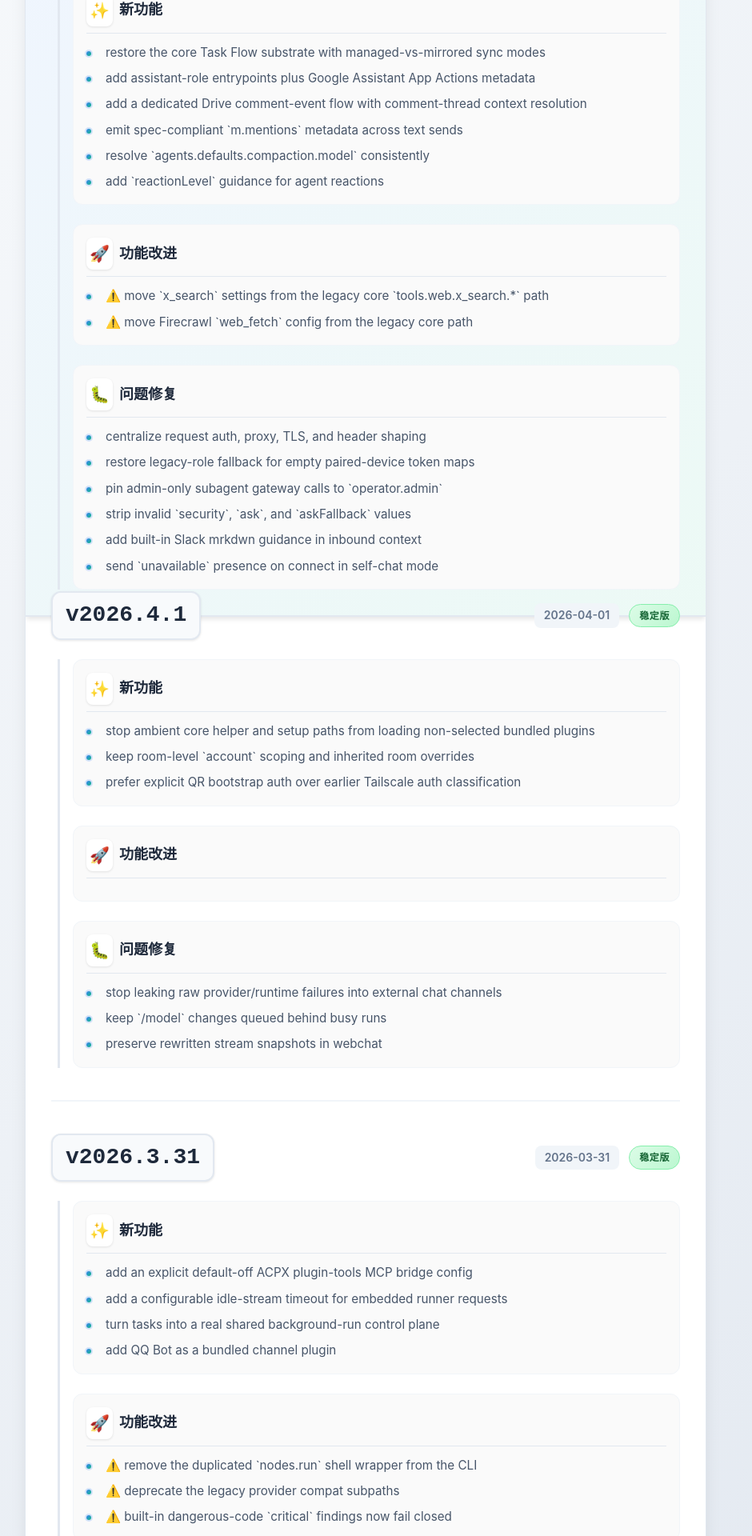
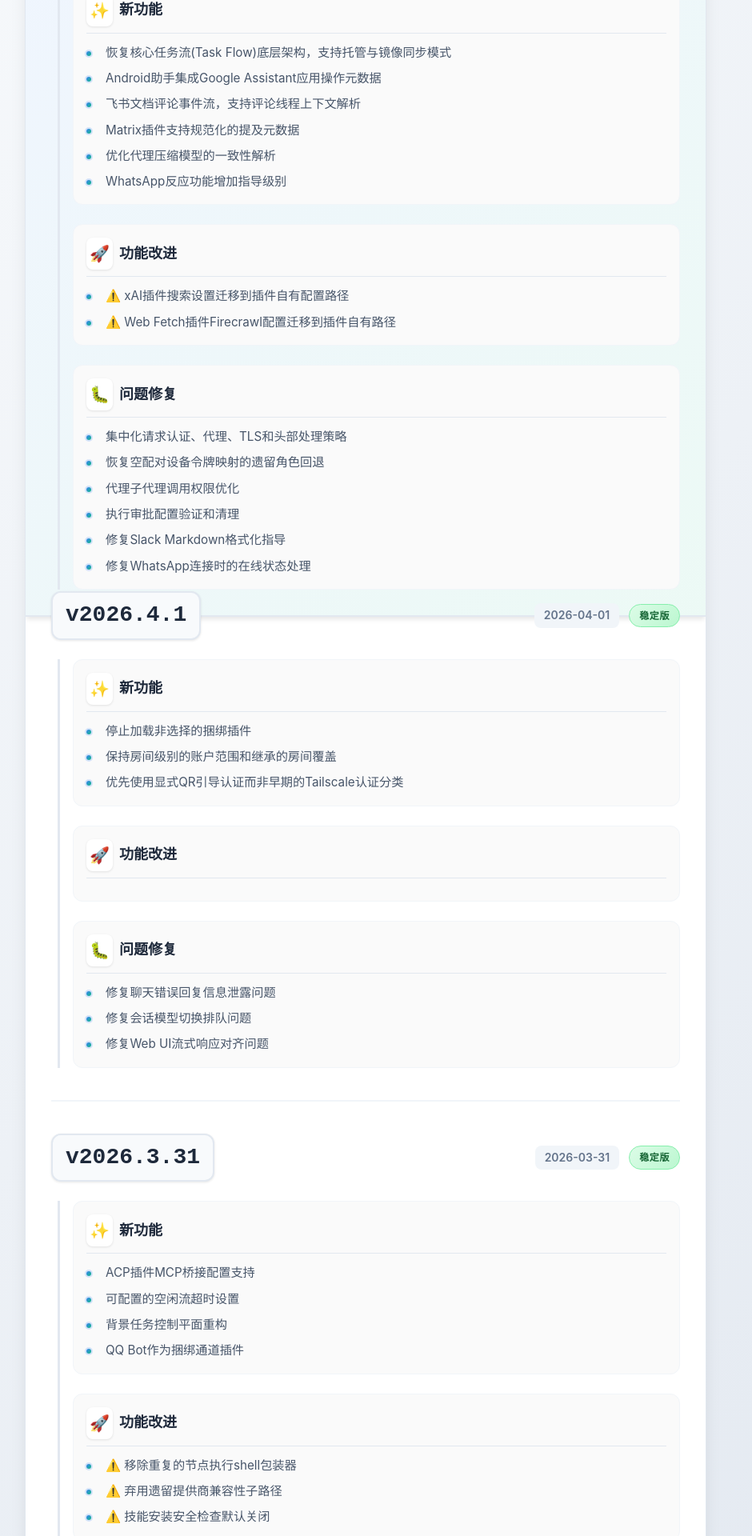
Before and after one commit to sharkCap/vue-demo-app, a Vue app: page /changelog in a window 1280 px wide. Shown: the part 380-2300 px from the top of the page at 80% size, without its empty margins (183-1123 px from the left). Built offline with nearby package versions, Linux system fonts and the light colour scheme.

Commit message:
chore: 自动更新版本信息到 2026.4.2 [ci skip]

```diff
--- a/src/views/ChangelogView.vue
+++ b/src/views/ChangelogView.vue
@@ -85,24 +85,24 @@ const changelogData = ref([
   "latest": true,
   "changes": {
     "features": [
-      "restore the core Task Flow substrate with managed-vs-mirrored sync modes",
-      "add assistant-role entrypoints plus Google Assistant App Actions metadata",
-      "add a dedicated Drive comment-event flow with comment-thread context resolution",
-      "emit spec-compliant `m.mentions` metadata across text sends",
-      "resolve `agents.defaults.compaction.model` consistently",
-      "add `reactionLevel` guidance for agent reactions"
+      "恢复核心任务流(Task Flow)底层架构，支持托管与镜像同步模式",
+      "Android助手集成Google Assistant应用操作元数据",
+      "飞书文档评论事件流，支持评论线程上下文解析",
+      "Matrix插件支持规范化的提及元数据",
+      "优化代理压缩模型的一致性解析",
+      "WhatsApp反应功能增加指导级别"
     ],
     "improvements": [
-      "⚠️ move `x_search` settings from the legacy core `tools.web.x_search.*` path",
-      "⚠️ move Firecrawl `web_fetch` config from the legacy core path"
+      "⚠️ xAI插件搜索设置迁移到插件自有配置路径",
+      "⚠️ Web Fetch插件Firecrawl配置迁移到插件自有路径"
     ],
     "bugfixes": [
-      "centralize request auth, proxy, TLS, and header shaping",
-      "restore legacy-role fallback for empty paired-device token maps",
-      "pin admin-only subagent gateway calls to `operator.admin`",
-      "strip invalid `security`, `ask`, and `askFallback` values",
-      "add built-in Slack mrkdwn guidance in inbound context",
-      "send `unavailable` presence on connect in self-chat mode"
+      "集中化请求认证、代理、TLS和头部处理策略",
+      "恢复空配对设备令牌映射的遗留角色回退",
+      "代理子代理调用权限优化",
+      "执行审批配置验证和清理",
+      "修复Slack Markdown格式化指导",
+      "修复WhatsApp连接时的在线状态处理"
     ]
   }
 },
@@ -113,15 +113,15 @@ const changelogData = ref([
   "latest": false,
   "changes": {
     "features": [
-      "stop ambient core helper and setup paths from loading non-selected bundled plugins",
-      "keep room-level `account` scoping and inherited room overrides",
-      "prefer explicit QR bootstrap auth over earlier Tailscale auth classification"
+      "停止加载非选择的捆绑插件",
+      "保持房间级别的账户范围和继承的房间覆盖",
+      "优先使用显式QR引导认证而非早期的Tailscale认证分类"
     ],
     "improvements": [],
     "bugfixes": [
-      "stop leaking raw provider/runtime failures into external chat channels",
-      "keep `/model` changes queued behind busy runs",
-      "preserve rewritten stream snapshots in webchat"
+      "修复聊天错误回复信息泄露问题",
+      "修复会话模型切换排队问题",
+      "修复Web UI流式响应对齐问题"
     ]
   }
 },
@@ -132,20 +132,20 @@ const changelogData = ref([
   "latest": false,
   "changes": {
     "features": [
-      "add an explicit default-off ACPX plugin-tools MCP bridge config",
-      "add a configurable idle-stream timeout for embedded runner requests",
-      "turn tasks into a real shared background-run control plane",
-      "add QQ Bot as a bundled channel plugin"
+      "ACP插件MCP桥接配置支持",
+      "可配置的空闲流超时设置",
+      "背景任务控制平面重构",
+      "QQ Bot作为捆绑通道插件"
     ],
     "improvements": [
-      "⚠️ remove the duplicated `nodes.run` shell wrapper from the CLI",
-      "⚠️ deprecate the legacy provider compat subpaths",
-      "⚠️ built-in dangerous-code `critical` findings now fail closed"
+      "⚠️ 移除重复的节点执行shell包装器",
+      "⚠️ 弃用遗留提供商兼容性子路径",
+      "⚠️ 技能安装安全检查默认关闭"
     ],
     "bugfixes": [
-      "stop retry-driven duplicate replies when draft-finalization edits fail",
-      "normalize raw bundled MCP tool schemas",
-      "replace ACP's dangerous-tool name override with semantic approval classes"
+      "修复Slack重试重复回复问题",
+      "修复OpenAI Responses工具模式规范化",
+      "修复ACP安全工具名称覆盖问题"
     ]
   }
 }
```
